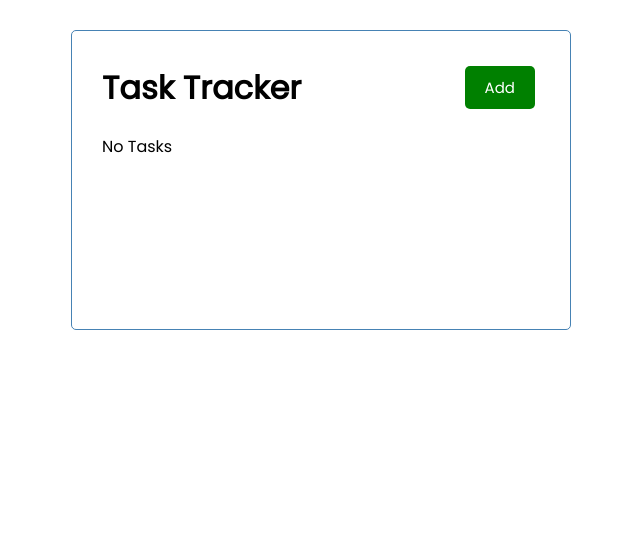
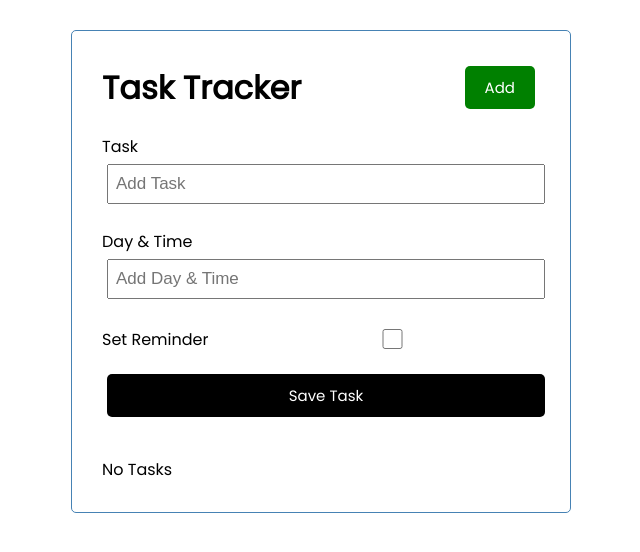
Before and after one commit to Titanantony/task-tracker, a React (Create React App) app: page / in a window 1280 px wide. Shown: the top 552 px of the page, without its empty margins (319-959 px from the left). Built offline with nearby package versions, Linux system fonts and the light colour scheme; no server answers.

Commit message:
feat: adding the addTask feat

```diff
--- a/src/App.js
+++ b/src/App.js
@@ -2,13 +2,13 @@
 import { useEffect, useState } from "react";
 import Header from "./components/Header";
 import Tasks from "./components/Tasks";
+import AddTask from "./components/AddTask";
 function App() {
-  const [tasks, setTasks] = useState({});
+  const [tasks, setTasks] = useState([]);
   useEffect(() => {
     async function fetchTasks() {
       try {
         const res = await axiosInstance.get("http://localhost:5000/tasks");
-        console.log(res.data);
         setTasks(res.data);
       } catch (error) {
         console.log(error);
@@ -21,14 +21,21 @@
   const deleteTask = (id)  =>{
     setTasks(tasks.filter((task)=> task.id !== id));
   }
-
+    // Toggle reminder
+    const toggleReminder= (id) => {
+      setTasks(
+        tasks.map((task) => task.id === id
+      ? {...task,reminder:!task.reminder } : task))
+    }
 
   return (
     <div className="container">
 
       <Header title="Task Tracker" />
+      <AddTask />
       {tasks.length > 0 ? (
-        <Tasks tasks={tasks} onDelete={deleteTask} />
+        <Tasks tasks={tasks} onDelete={deleteTask}
+        onToggle={toggleReminder}/>
       ) : (
         <p>No Tasks</p>
       )}
--- /dev/null
+++ b/src/components/AddTask.js
@@ -0,0 +1,28 @@
+import { useState } from 'react'
+const AddTask = () => {
+    const  [text, setText] = useState('');
+    const  [day, setDay] = useState('');
+    const  [reminder, setReminder] = useState(false);
+
+    return (
+        <form className="add-form">
+            <div className="form-control">
+                <label>Task</label>
+                <input type="text" placeholder="Add Task"
+                value={text} onChange={(e) => setText(e.target.value)}/>
+            </div>
+            <div className="form-control">
+                <label>Day  & Time</label>
+                <input type="text" placeholder="Add Day & Time"
+                value={day} onChange={(e) => setDay(e.target.value)} />
+            </div>
+            <div className="form-control form-control-check">
+                <label>Set Reminder</label>
+                <input type="checkbox" value={reminder} onChange={()=>setReminder(!reminder)}/>
+            </div>
+            <input type="submit" value="Save Task" className="btn btn-block"/>
+        </form>
+    );
+}
+
+export default AddTask;
--- a/src/components/Task.js
+++ b/src/components/Task.js
@@ -1,7 +1,7 @@
 import { FaTimes } from 'react-icons/fa';
-const Task = ({ task, onDelete }) => {
+const Task = ({ task, onDelete, onToggle }) => {
     return (
-        <div  className="task">
+        <div  className={`task ${task.reminder ? 'reminder':''}`} onDoubleClick={() => onToggle(task.id)}>
             <h3>{ task.text }<FaTimes onClick={() => {onDelete(task.id)}}style={{color: 'red', cursor: 'pointer'}}/></h3>
             <p>{task.day}</p>
 
--- a/src/components/Tasks.js
+++ b/src/components/Tasks.js
@@ -1,12 +1,12 @@
 import Task from "./Task";
 
 
-const Tasks = ({ tasks, onDelete }) => {
+const Tasks = ({ tasks, onDelete, onToggle }) => {
 
     return (
         <>
         {tasks.map((task) => (
-            <Task key={task.id} task={task} onDelete={onDelete}/>
+            <Task key={task.id} task={task} onDelete={onDelete} onToggle={onToggle}/>
         ))}
         </>
     );
```
